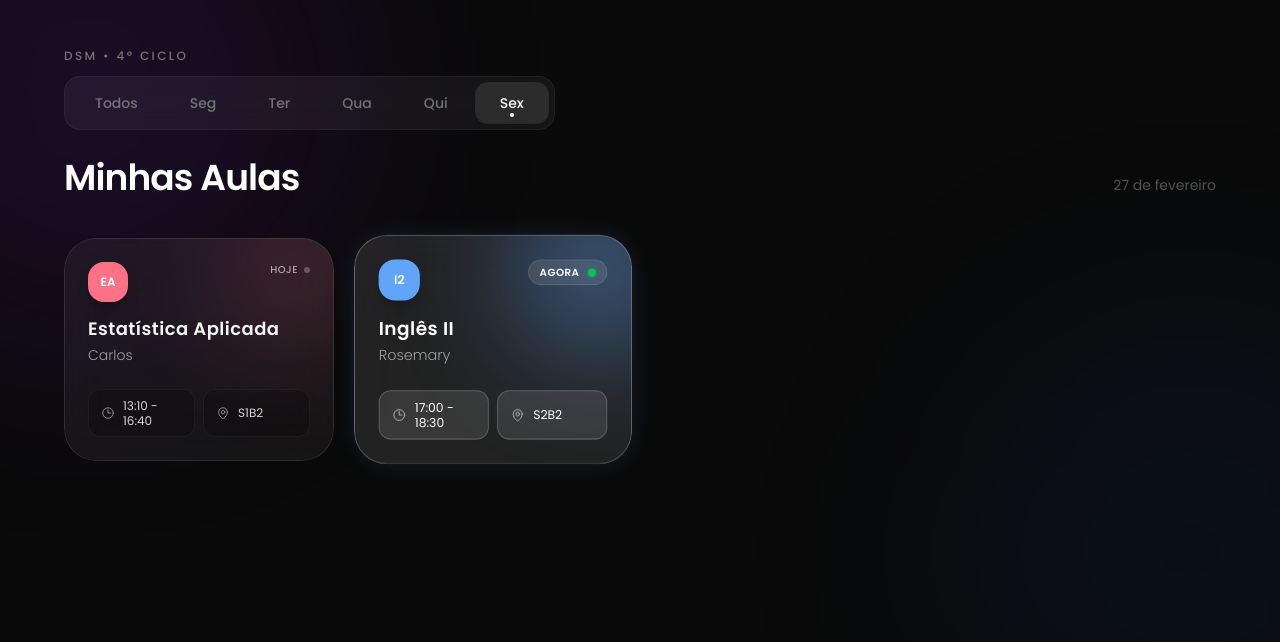
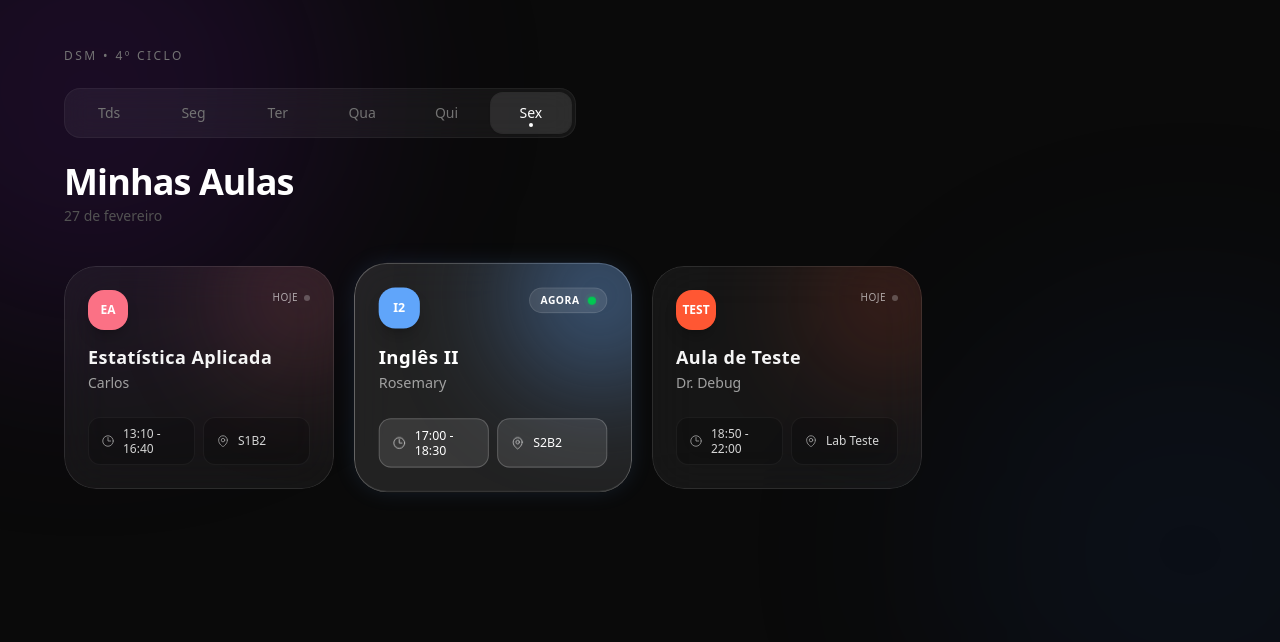
Before and after one commit to mrsaoc/dsm, a Next.js app: page / in a window 1280 px wide. Shown: the top 642 px of the page. Built offline with nearby package versions, Linux system fonts and the light colour scheme.

Commit message:
feat some feats

```diff
--- a/app/layout.tsx
+++ b/app/layout.tsx
@@ -1,17 +1,21 @@
 import type { Metadata } from "next";
-import { Poppins } from "next/font/google";
+import { Geist, Geist_Mono } from "next/font/google";
 import "./globals.css";
+import { Toaster } from "sonner"; // Importamos o Toaster
 
-// Configurando a fonte Poppins
-const poppins = Poppins({
+const geistSans = Geist({
+    variable: "--font-geist-sans",
     subsets: ["latin"],
-    weight: ["300", "400", "500", "600"], // Pesos: Leve, Normal, Médio, Semi-Bold
-    variable: "--font-poppins",
+});
+
+const geistMono = Geist_Mono({
+    variable: "--font-geist-mono",
+    subsets: ["latin"],
 });
 
 export const metadata: Metadata = {
-    title: "FATEC DSM | Dashboard",
-    description: "Painel de controle acadêmico",
+    title: "DSM • Painel de Aulas",
+    description: "Gerenciamento de materiais e horários",
 };
 
 export default function RootLayout({
@@ -20,9 +24,11 @@ export default function RootLayout({
     children: React.ReactNode;
 }>) {
     return (
-        <html lang="pt-br">
-        <body className={`${poppins.className} bg-neutral-950 text-neutral-200 antialiased selection:bg-white/20`}>
+        <html lang="pt-BR">
+        <body className={`${geistSans.variable} ${geistMono.variable} antialiased bg-neutral-950`}>
         {children}
+        {/* O Toaster fica aqui embaixo para não atrapalhar o layout */}
+        <Toaster theme="dark" position="top-center" richColors />
         </body>
         </html>
     );
--- a/app/page.tsx
+++ b/app/page.tsx
@@ -6,7 +6,7 @@ import { CourseCard } from "@/components/CourseCard";
 import { DriveDrawer } from "@/components/DriveDrawer";
 
 const DIAS_SEMANA = [
-    { id: 99, label: 'Todos' },
+    { id: 99, label: 'Tds' },
     { id: 1, label: 'Seg' },
     { id: 2, label: 'Ter' },
     { id: 3, label: 'Qua' },
@@ -25,7 +25,10 @@ export default function Home() {
         const dataAtual = new Date();
         const diaAtual = dataAtual.getDay();
         setHoje(diaAtual);
+
+        // Seleção inteligente do dia inicial
         setDiaSelecionado(diaAtual >= 1 && diaAtual <= 5 ? diaAtual : 99);
+
         setDataHoje(dataAtual.toLocaleDateString('pt-BR', { day: 'numeric', month: 'long' }));
     }, []);
 
@@ -37,7 +40,6 @@ export default function Home() {
         }
     }, [selectedCourse]);
 
-    // Função para trocar de dia com um efeito de transição rápido
     const handleDiaChange = (id: number) => {
         if (id === diaSelecionado) return;
         setIsTransitioning(true);
@@ -55,19 +57,22 @@ export default function Home() {
 
     return (
         <main className="relative min-h-screen overflow-hidden bg-neutral-950 px-6 py-12 md:px-12 selection:bg-white/20">
-
+            {/* EFEITOS DE FUNDO */}
             <div className="pointer-events-none absolute -left-40 -top-40 h-[500px] w-[500px] rounded-full bg-purple-900/20 blur-[100px]" />
             <div className="pointer-events-none absolute -right-40 bottom-0 h-[500px] w-[500px] rounded-full bg-blue-900/10 blur-[100px]" />
 
             <div className="relative mx-auto max-w-6xl z-10">
+                <header className="mb-10 flex flex-col gap-6">
 
-                <header className="mb-10 flex flex-col gap-1">
-                    <span className="text-xs font-medium uppercase tracking-[0.2em] text-neutral-500 mb-2">
-                        DSM • 4º Ciclo
-                    </span>
+                    {/* TOP BAR: CICLO */}
+                    <div className="flex items-center justify-between">
+                        <span className="text-xs font-medium uppercase tracking-[0.2em] text-neutral-500">
+                            DSM • 4º Ciclo
+                        </span>
+                    </div>
 
-                    {/* BARRA DE NAVEGAÇÃO COM FEEDBACK DE CURSOR */}
-                    <nav className="flex items-center gap-1 mb-6 bg-white/5 p-1.5 rounded-2xl w-max max-w-full overflow-x-auto border border-white/5 backdrop-blur-md" style={{ scrollbarWidth: 'none' }}>
+                    {/* NAVEGAÇÃO: GRID FIXO (SEM ROLL/SCROLL) */}
+                    <nav className="grid grid-cols-6 gap-1 bg-white/5 p-1 rounded-2xl border border-white/5 backdrop-blur-md max-w-md sm:max-w-lg">
                         {DIAS_SEMANA.map((dia) => {
                             const isActive = diaSelecionado === dia.id;
                             const isRealToday = hoje === dia.id && dia.id !== 99;
@@ -77,43 +82,39 @@ export default function Home() {
                                     key={dia.id}
                                     onClick={() => handleDiaChange(dia.id)}
                                     className={`
-                                        relative px-4 sm:px-6 py-2.5 rounded-xl text-sm font-medium
-                                        transition-all duration-300 flex-shrink-0
-                                        cursor-pointer outline-none
+                                        relative py-2.5 rounded-xl text-[11px] sm:text-sm font-medium
+                                        transition-all duration-300 cursor-pointer outline-none text-center
                                         ${isActive
                                         ? 'bg-white/10 text-white shadow-sm ring-1 ring-white/10'
-                                        : 'text-neutral-500 hover:text-neutral-200 hover:bg-white/5 active:scale-95'
+                                        : 'text-neutral-500 hover:text-neutral-200 hover:bg-white/5'
                                     }
                                     `}
                                 >
                                     {dia.label}
-
                                     {isRealToday && (
-                                        <span className={`absolute bottom-1.5 left-1/2 -translate-x-1/2 w-1 h-1 rounded-full transition-colors ${
-                                            isActive ? 'bg-white' : 'bg-neutral-600'
-                                        }`} />
+                                        <span className={`absolute bottom-1.5 left-1/2 -translate-x-1/2 w-1 h-1 rounded-full ${isActive ? 'bg-white' : 'bg-neutral-600'}`} />
                                     )}
                                 </button>
                             );
                         })}
                     </nav>
 
+                    {/* TÍTULO E DATA */}
                     <div className="flex items-baseline justify-between">
-                        <h1 className="text-3xl font-semibold text-white md:text-4xl tracking-tight">
-                            Minhas Aulas
-                        </h1>
-                        <span className="hidden text-sm text-neutral-600 md:block">
-                            {dataHoje}
-                        </span>
+                        <div className="flex flex-col gap-1">
+                            <h1 className="text-3xl font-semibold text-white md:text-4xl tracking-tight">
+                                Minhas Aulas
+                            </h1>
+                            <p className="text-sm text-neutral-600">{dataHoje}</p>
+                        </div>
                     </div>
                 </header>
 
-                {/* GRID COM ANIMAÇÃO DE FADE */}
+                {/* GRID DE DISCIPLINAS */}
                 <div className={`transition-all duration-300 ${isTransitioning ? 'opacity-0 translate-y-2' : 'opacity-100 translate-y-0'}`}>
                     {disciplinasDoDia.length === 0 ? (
                         <div className="flex flex-col items-center justify-center py-20 text-neutral-500 border border-white/5 rounded-3xl bg-white/5 border-dashed">
-                            <p>Nenhuma aula programada para este dia.</p>
-                            <p className="text-sm mt-1 opacity-60">Aproveite para descansar! 🚀</p>
+                            <p>Nenhuma aula programada.</p>
                         </div>
                     ) : (
                         <div className="grid grid-cols-1 gap-6 sm:grid-cols-2 lg:grid-cols-3 xl:grid-cols-4 auto-rows-fr">
@@ -134,7 +135,6 @@ export default function Home() {
                 disciplina={selectedCourse}
                 onClose={() => setSelectedCourse(null)}
             />
-
         </main>
     );
 }
--- a/components/DriveDrawer.tsx
+++ b/components/DriveDrawer.tsx
@@ -3,6 +3,7 @@ import { Disciplina } from "@/data/disciplinas";
 import { X, FileText, Image as ImageIcon, FileArchive, Link as LinkIcon, Folder, ChevronLeft, UploadCloud, Loader2 } from "lucide-react";
 import { getDriveFiles, DriveFile } from "@/app/actions/getDriveFiles";
 import { uploadDriveFile } from "@/app/actions/uploadDriveFile";
+import { toast } from "sonner"; // Importamos o toast
 
 interface Props {
     disciplina: Disciplina | null;
@@ -23,7 +24,6 @@ function getRelativeTime(dateString: string) {
     const date = new Date(dateString);
     const now = new Date();
     const diffInDays = Math.floor((now.getTime() - date.getTime()) / (1000 * 3600 * 24));
-
     if (diffInDays === 0) return 'Adicionado hoje';
     if (diffInDays === 1) return 'Adicionado ontem';
     return `Adicionado há ${diffInDays} dias`;
@@ -44,7 +44,10 @@ export function DriveDrawer({ disciplina, onClose }: Props) {
     const [loading, setLoading] = useState(false);
     const [errorMessage, setErrorMessage] = useState<string | null>(null);
     const [folderStack, setFolderStack] = useState<FolderHistory[]>([]);
+
+    // Estados para Upload e Progresso
     const [isUploading, setIsUploading] = useState(false);
+    const [uploadProgress, setUploadProgress] = useState(0);
     const fileInputRef = useRef<HTMLInputElement>(null);
 
     useEffect(() => {
@@ -54,22 +57,14 @@ export function DriveDrawer({ disciplina, onClose }: Props) {
             setErrorMessage(null);
             return;
         }
-
         const rootFolderId = extractFolderId(disciplina.linkDrive);
-        if (rootFolderId) {
-            setFolderStack([{ id: rootFolderId, name: disciplina.nome }]);
-        } else {
-            setErrorMessage("Link do Google Drive inválido.");
-        }
+        if (rootFolderId) setFolderStack([{ id: rootFolderId, name: disciplina.nome }]);
     }, [disciplina]);
 
     const loadFiles = async (folderId: string) => {
         setLoading(true);
-        setErrorMessage(null);
-
         try {
             const response = await getDriveFiles(folderId);
-
             if (response.error) {
                 setErrorMessage(response.error);
                 setFiles([]);
@@ -82,13 +77,7 @@ export function DriveDrawer({ disciplina, onClose }: Props) {
                     return 0;
                 });
                 setFiles(sortedFiles);
-            } else {
-                setFiles([]);
             }
-        } catch (error) {
-            console.error("Erro no carregamento:", error);
-            setErrorMessage("Erro inesperado ao buscar arquivos.");
-            setFiles([]);
         } finally {
             setLoading(false);
         }
@@ -100,9 +89,7 @@ export function DriveDrawer({ disciplina, onClose }: Props) {
     }, [folderStack]);
 
     const handleBack = () => {
-        if (folderStack.length > 1) {
-            setFolderStack(prev => prev.slice(0, -1));
-        }
+        if (folderStack.length > 1) setFolderStack(prev => prev.slice(0, -1));
     };
 
     const handleFileChange = async (e: React.ChangeEvent<HTMLInputElement>) => {
@@ -110,23 +97,40 @@ export function DriveDrawer({ disciplina, onClose }: Props) {
         if (!file || folderStack.length === 0) return;
 
         const currentFolderId = folderStack[folderStack.length - 1].id;
+
         setIsUploading(true);
-        setErrorMessage(null);
+        setUploadProgress(10); // Início visual
 
         const formData = new FormData();
         formData.append('file', file);
 
+        // Simulando progresso para dar feedback visual (Ideia 2)
+        const progressInterval = setInterval(() => {
+            setUploadProgress(prev => (prev < 90 ? prev + 5 : prev));
+        }, 400);
+
         try {
             const result = await uploadDriveFile(formData, currentFolderId);
+
+            clearInterval(progressInterval);
+            setUploadProgress(100);
+
             if (result.error) {
-                setErrorMessage(result.error);
+                toast.error("Erro no upload", { description: result.error });
             } else {
+                // Notificação de Sucesso (Ideia 1)
+                toast.success("Arquivo enviado!", {
+                    description: `${file.name} já está na pasta da turma.`
+                });
                 await loadFiles(currentFolderId);
             }
         } catch (error) {
-            setErrorMessage("Erro crítico ao tentar enviar o arquivo.");
+            toast.error("Erro crítico", { description: "Não foi possível conectar ao servidor." });
         } finally {
+            setTimeout(() => {
                 setIsUploading(false);
+                setUploadProgress(0);
+            }, 500);
             if (fileInputRef.current) fileInputRef.current.value = '';
         }
     };
@@ -138,67 +142,51 @@ export function DriveDrawer({ disciplina, onClose }: Props) {
 
     return (
         <>
-            <div
-                className="fixed inset-0 z-40 bg-black/60 backdrop-blur-sm transition-opacity cursor-pointer"
-                onClick={onClose}
-            />
+            <div className="fixed inset-0 z-40 bg-black/60 backdrop-blur-sm cursor-pointer" onClick={onClose} />
 
             <div className="fixed z-50 flex flex-col bg-neutral-900 border border-white/10 shadow-2xl transition-transform duration-300
                 inset-x-0 bottom-0 top-20 rounded-t-3xl md:inset-y-0 md:right-0 md:left-auto md:w-[450px] md:top-0 md:rounded-none md:rounded-l-[2.5rem]
             ">
+                {/* BARRA DE PROGRESSO (Ideia 2) */}
+                {isUploading && (
+                    <div className="absolute top-0 left-0 right-0 h-1 bg-white/5 z-[60]">
+                        <div
+                            className="h-full bg-blue-500 transition-all duration-300 ease-out"
+                            style={{ width: `${uploadProgress}%` }}
+                        />
+                    </div>
+                )}
+
                 <div className="flex items-center justify-between p-6 border-b border-white/5">
                     <div className="flex items-center gap-3">
-                        <div
-                            className="w-4 h-10 rounded-full"
-                            style={{ backgroundColor: disciplina.cor }}
-                        />
+                        <div className="w-4 h-10 rounded-full" style={{ backgroundColor: disciplina.cor }} />
                         <div>
-                            <h3 className="text-white font-semibold text-lg leading-tight truncate max-w-[200px]">
-                                {isSubFolder ? currentFolderName : disciplina.nome}
-                            </h3>
-                            <p className="text-neutral-400 text-sm">
-                                {isSubFolder ? "Navegando na pasta" : "Material de Aula"}
-                            </p>
+                            <h3 className="text-white font-semibold text-lg leading-tight truncate max-w-[200px]">{isSubFolder ? currentFolderName : disciplina.nome}</h3>
+                            <p className="text-neutral-400 text-sm">{isSubFolder ? "Navegando" : "Materiais"}</p>
                         </div>
                     </div>
 
                     <div className="flex items-center gap-2">
-                        {/* BOTÃO NOVO (UPLOAD) - AJUSTADO PARA PC */}
                         <button
                             onClick={() => fileInputRef.current?.click()}
                             disabled={isUploading}
-                            className="flex items-center gap-2 px-3 py-2 rounded-xl bg-white/5 hover:bg-white/10 hover:border-white/20 text-white transition-all duration-300 disabled:opacity-50 disabled:cursor-not-allowed border border-white/5 cursor-pointer active:scale-95"
+                            className="flex items-center gap-2 px-3 py-2 rounded-xl bg-white/5 hover:bg-white/10 text-white transition disabled:opacity-50 border border-white/5 cursor-pointer active:scale-95"
                         >
-                            {isUploading ? <Loader2 className="w-4 h-4 animate-spin" /> : <UploadCloud className="w-4 h-4" />}
+                            {isUploading ? <Loader2 className="w-4 h-4 animate-spin text-blue-400" /> : <UploadCloud className="w-4 h-4" />}
                             <span className="text-sm font-medium hidden sm:inline">{isUploading ? 'Enviando...' : 'Novo'}</span>
                         </button>
-
-                        <input
-                            type="file"
-                            ref={fileInputRef}
-                            onChange={handleFileChange}
-                            className="hidden"
-                        />
-
-                        {/* BOTÃO FECHAR (X) - AJUSTADO PARA PC */}
-                        <button
-                            onClick={onClose}
-                            className="p-2 rounded-full bg-white/5 hover:bg-red-500/20 hover:text-red-400 text-white transition-all duration-300 cursor-pointer active:scale-90 border border-transparent hover:border-red-500/20"
-                        >
+                        <input type="file" ref={fileInputRef} onChange={handleFileChange} className="hidden" />
+                        <button onClick={onClose} className="p-2 rounded-full bg-white/5 hover:bg-red-500/20 hover:text-red-400 text-white transition cursor-pointer active:scale-90">
                             <X className="w-5 h-5" />
                         </button>
                     </div>
                 </div>
 
                 <div className="flex-1 overflow-y-auto p-4 md:p-6 space-y-3 custom-scrollbar relative">
-
                     {isSubFolder && !loading && (
-                        <button
-                            onClick={handleBack}
-                            className="flex items-center gap-2 text-sm text-neutral-400 hover:text-white transition-colors duration-300 mb-4 px-2 cursor-pointer group"
-                        >
+                        <button onClick={handleBack} className="flex items-center gap-2 text-sm text-neutral-400 hover:text-white transition mb-4 px-2 cursor-pointer group">
                             <ChevronLeft className="w-4 h-4 group-hover:-translate-x-1 transition-transform" />
-                            Voltar para anterior
+                            Voltar
                         </button>
                     )}
 
@@ -206,57 +194,27 @@ export function DriveDrawer({ disciplina, onClose }: Props) {
                         <div className="flex justify-center py-10">
                             <div className="w-8 h-8 border-4 border-neutral-700 border-t-white rounded-full animate-spin" />
                         </div>
-                    ) : errorMessage ? (
-                        <div className="text-center p-4 bg-red-500/10 border border-red-500/20 rounded-xl">
-                            <p className="text-red-400 text-sm font-medium">Ops! Algo deu errado:</p>
-                            <p className="text-neutral-400 text-xs mt-2">{errorMessage}</p>
-                        </div>
-                    ) : files.length === 0 ? (
-                        <div className="text-center text-neutral-500 py-10">
-                            Nenhum arquivo ou pasta encontrado.
-                        </div>
                     ) : (
-                        files.map(file => {
-                            const isFolder = file.mimeType === 'application/vnd.google-apps.folder';
-
-                            return isFolder ? (
-                                <button
-                                    key={file.id}
-                                    onClick={() => setFolderStack([...folderStack, { id: file.id, name: file.name }])}
-                                    className="flex items-center gap-4 p-4 rounded-2xl bg-white/5 hover:bg-white/10 border border-white/5 hover:border-white/20 transition-all duration-300 group w-full text-left cursor-pointer active:scale-[0.99]"
-                                >
-                                    <div className="p-3 bg-white/5 rounded-xl group-hover:bg-white/10 transition-colors">
-                                        {getFileIcon(file.mimeType)}
-                                    </div>
-                                    <div className="flex-1 min-w-0">
-                                        <h4 className="text-white text-sm font-medium truncate group-hover:text-blue-400 transition-colors">
-                                            {file.name}
-                                        </h4>
-                                        <p className="text-xs text-neutral-500 mt-1">Pasta</p>
-                                    </div>
-                                </button>
-                            ) : (
+                        files.map(file => (
                             <a
                                 key={file.id}
-                                    href={file.webViewLink}
-                                    target="_blank"
-                                    rel="noopener noreferrer"
-                                    className="flex items-center gap-4 p-4 rounded-2xl bg-white/5 hover:bg-white/10 border border-white/5 hover:border-white/20 transition-all duration-300 group cursor-pointer active:scale-[0.99]"
+                                href={file.mimeType === 'application/vnd.google-apps.folder' ? undefined : file.webViewLink}
+                                target={file.mimeType === 'application/vnd.google-apps.folder' ? undefined : "_blank"}
+                                onClick={file.mimeType === 'application/vnd.google-apps.folder' ? (e) => {
+                                    e.preventDefault();
+                                    setFolderStack([...folderStack, { id: file.id, name: file.name }]);
+                                } : undefined}
+                                className="flex items-center gap-4 p-4 rounded-2xl bg-white/5 hover:bg-white/10 border border-white/5 transition group cursor-pointer active:scale-[0.99]"
                             >
-                                    <div className="p-3 bg-white/5 rounded-xl group-hover:bg-white/10 transition-colors">
-                                        {getFileIcon(file.mimeType)}
-                                    </div>
+                                <div className="p-3 bg-white/5 rounded-xl">{getFileIcon(file.mimeType)}</div>
                                 <div className="flex-1 min-w-0">
-                                        <h4 className="text-white text-sm font-medium truncate group-hover:text-blue-400 transition-colors">
-                                            {file.name}
-                                        </h4>
+                                    <h4 className="text-white text-sm font-medium truncate group-hover:text-blue-400 transition">{file.name}</h4>
                                     <p className="text-xs text-neutral-500 mt-1">
-                                            {getRelativeTime(file.createdTime)}
+                                        {file.mimeType === 'application/vnd.google-apps.folder' ? 'Pasta' : getRelativeTime(file.createdTime)}
                                     </p>
                                 </div>
                             </a>
-                            );
-                        })
+                        ))
                     )}
                 </div>
             </div>
--- a/data/disciplinas.ts
+++ b/data/disciplinas.ts
@@ -80,4 +80,14 @@ export const disciplinas: Disciplina[] = [
         cor: "#60A5FA", // Azul Céu
         linkDrive: "https://drive.google.com/drive/folders/1TDBQWckKLJCVhsY78yTvy12l_ttIhffI?usp=drive_link",
     },
+    {
+        id: "TEST",
+        nome: "Aula de Teste",
+        professor: "Dr. Debug",
+        horarios: "18:50 - 22:00", // Coloque um horário que englobe o agora
+        sala: "Lab Teste",
+        dias: [5], // 5 é Sexta-feira, mude para o número do seu dia atual
+        linkDrive: "https://google.com",
+        cor: "#FF5733"
+    },
 ];
--- a/package.json
+++ b/package.json
@@ -17,6 +17,7 @@
     "ogl": "^1.0.11",
     "react": "19.2.3",
     "react-dom": "19.2.3",
+    "sonner": "^2.0.7",
     "tailwind-merge": "^3.5.0"
   },
   "devDependencies": {
```
Also changed, not shown: 1 other file (tests, documents, lock files or other folders). Lines whose indentation alone changed are shown as unchanged.
